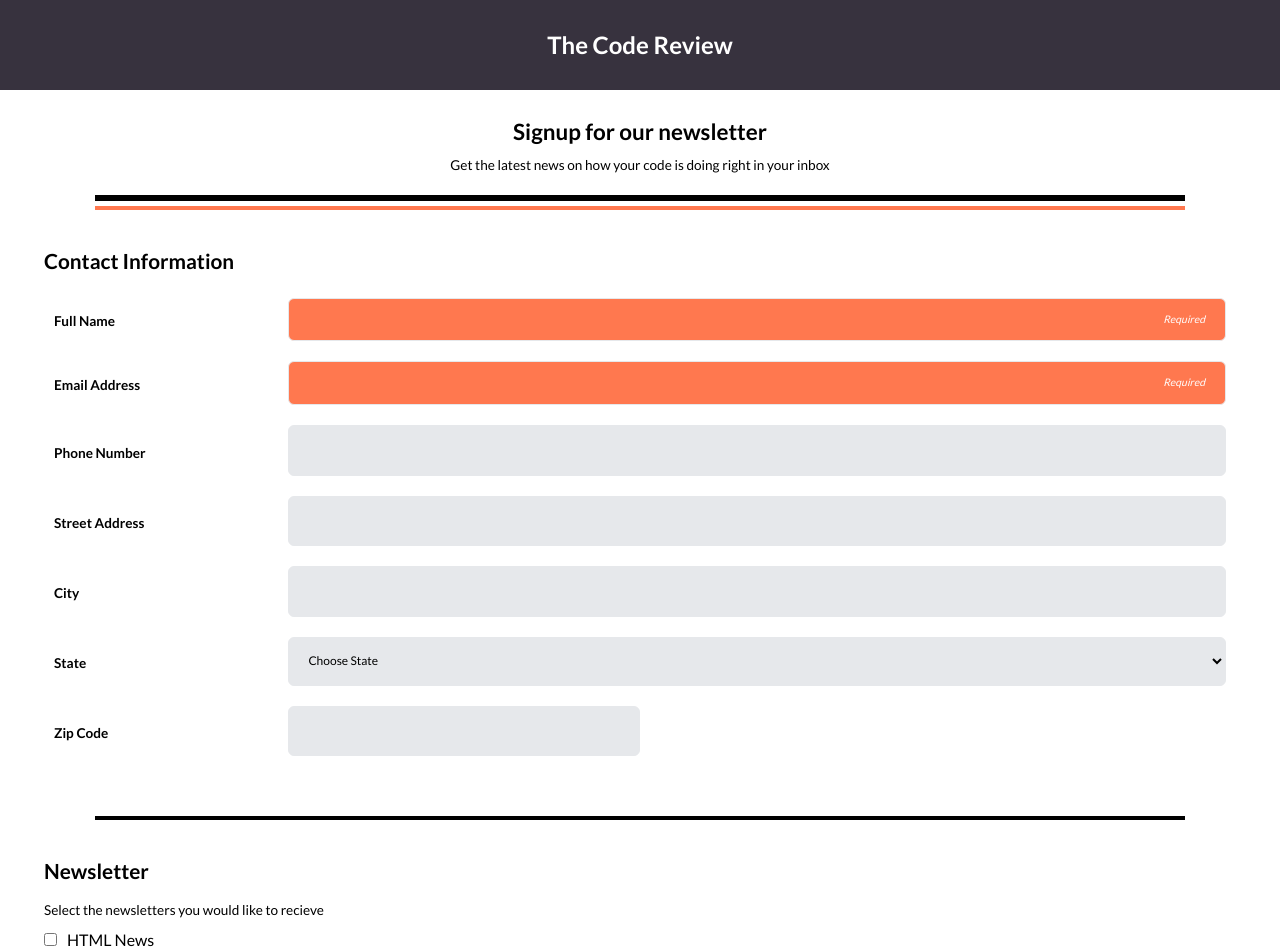
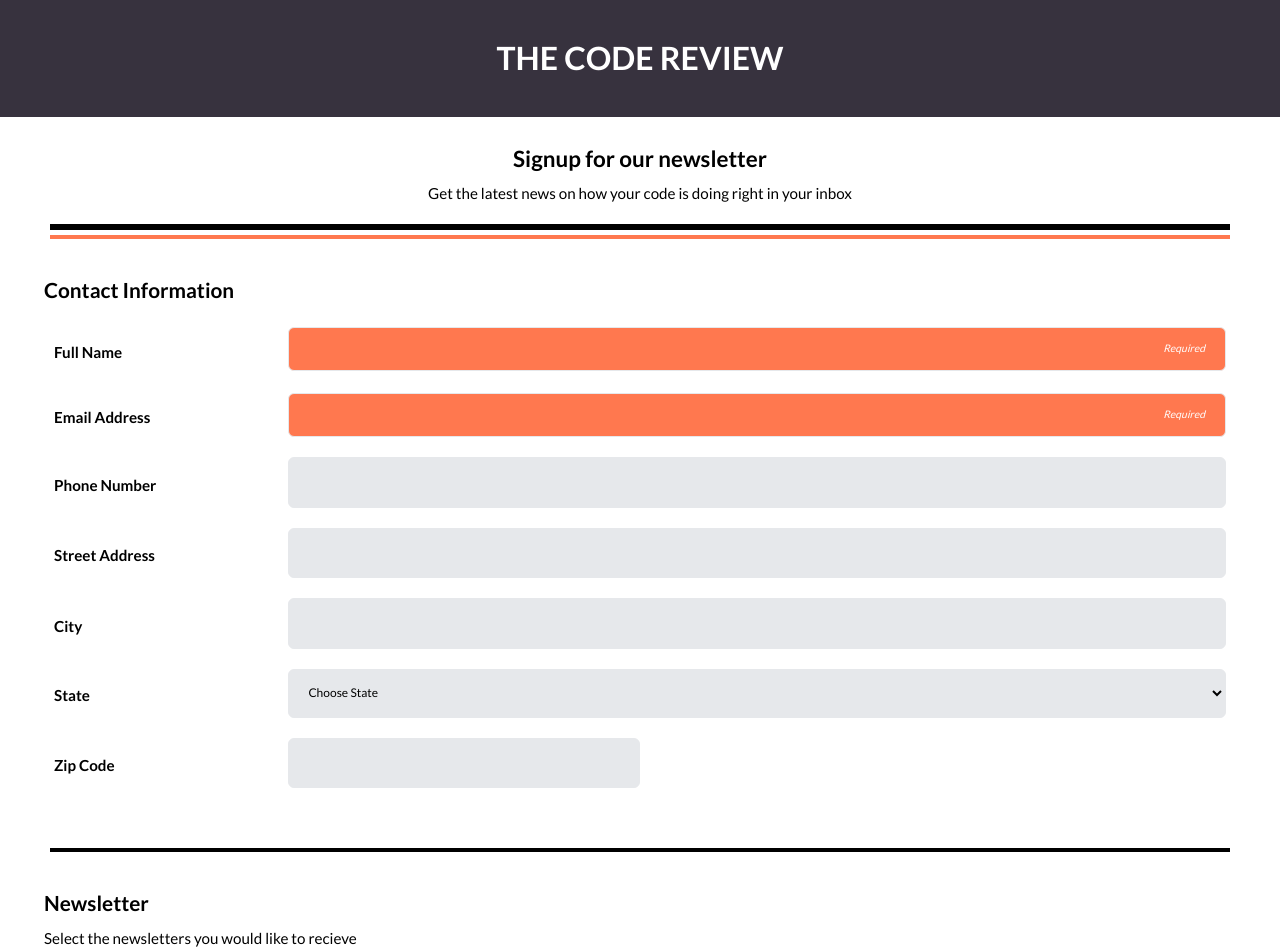
Before and after one commit to barbarasmok/Techdegree-Project-3, a plain HTML site: page index.html in a window 1280 px wide. Shown: the top 952 px of the page. Drawn offline with Linux system fonts and the light colour scheme.

Commit message:
added some style to the media querie

```diff
--- a/css/style.css
+++ b/css/style.css
@@ -37,7 +37,7 @@ h1 {
 
 .subsc-info {
     text-align: center;
-    font-size: .85em;
+    font-size: .95em;
     width: 80%;
     margin: auto;
     line-height: 1.5;
@@ -76,9 +76,13 @@ p,
 .label {
     color: #000;
     font-family: 'Lato', sans-serif;
-    font-size: .85em;
+    font-size: .95em;
 }
 
+.news {
+    line-height: 1.2;
+    margin-bottom: 10px;
+}
 
 .signup {
     text-align: center;
@@ -179,6 +183,7 @@ button {
     box-shadow: none;
     width: 100%;
     margin-bottom: 20px;
+    font-weight: bold;
 }
 
 textarea {
@@ -229,6 +234,18 @@ textarea:focus {
         flex-basis: 20%;
     }
 
+    .thick,
+    .thin,
+    .thin-2 {
+        width: 92%;
+    }
+
+    .name {
+        font-size: 2em;
+        text-transform: uppercase;
+    }
+
+
     #zip {
         max-width: 30%;
     }
--- a/index.html
+++ b/index.html
@@ -80,7 +80,7 @@
 
                     <fieldset>
                         <legend>Newsletter</legend>
-                        <p>Select the newsletters you would like to recieve</p>
+                        <p class="news">Select the newsletters you would like to recieve</p>
                         <input class="checkbox" type="checkbox" name="news" id="htmlnews" value="HTML_news"><label for="htmlnews">HTML News</label> <br>
                         <input class="checkbox" type="checkbox" name="news" id="cssnews" value="CSS_news"><label for="cssnews">CSS News</label> <br>
                         <input class="checkbox" type="checkbox" name="news" id="jsnews" value="Javascript_news"><label for="jsnews">Javascript News</label> <br>
```
